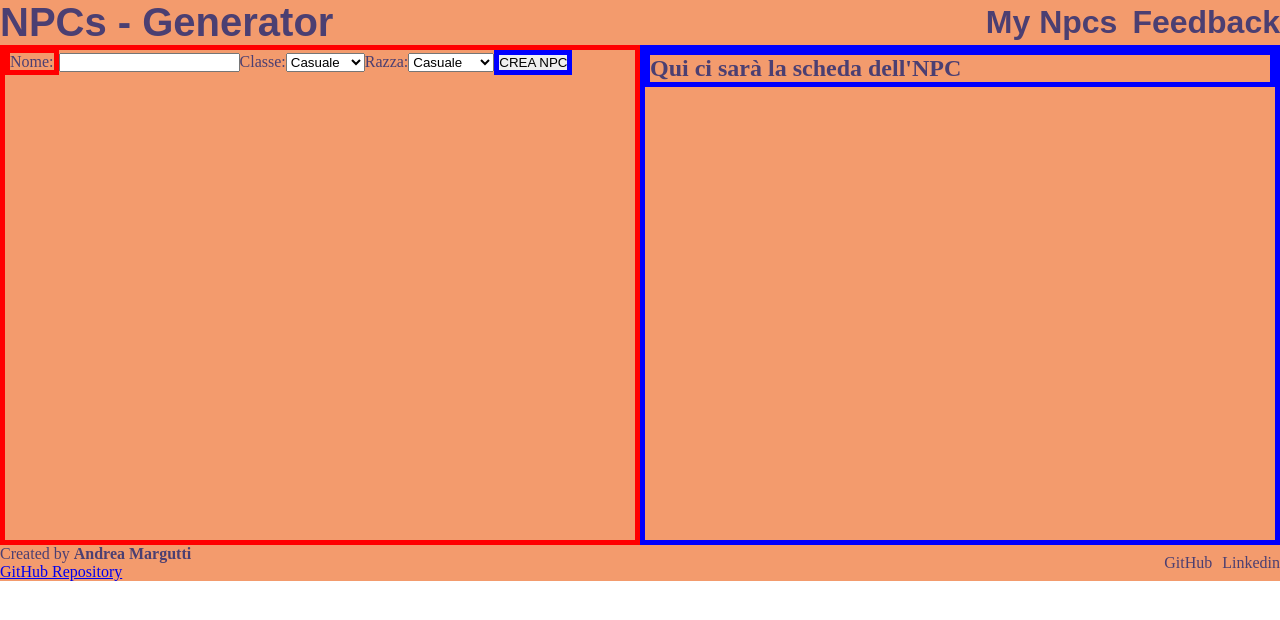
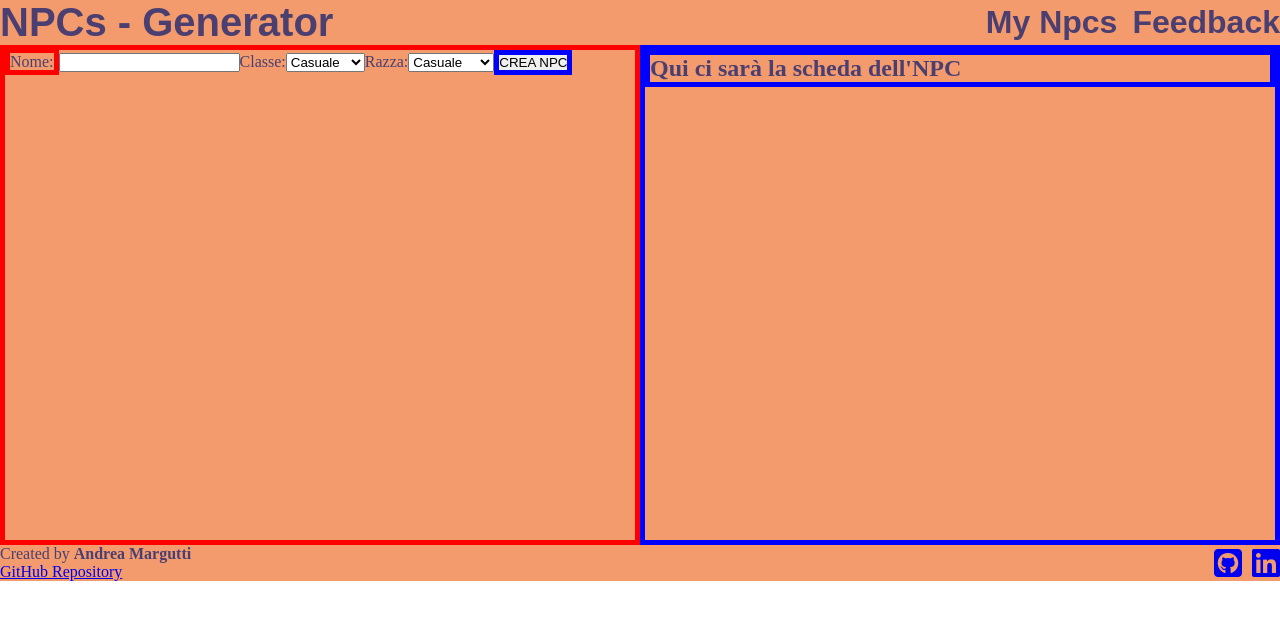
Before and after one commit to AndreaMargutti/npcs-generator, a Vue app: page / in a window 1280 px wide. Shown: the top 620 px of the page. Built offline with nearby package versions, Linux system fonts and the light colour scheme; a web font is replaced by a local one.

Commit message:
add links to footer

```diff
--- a/src/components/footer/AppFooter.vue
+++ b/src/components/footer/AppFooter.vue
@@ -15,8 +15,12 @@ export default {
             <li><a href="https://github.com/AndreaMargutti/npcs-generator">GitHub Repository</a></li>
         </ul>
         <ul class="d-flex gap-1">
-            <li>GitHub</li>
-            <li>Linkedin</li>
+            <li>
+                <a href="https://github.com/AndreaMargutti"><i class="fa-brands fa-square-github fa-2x"></i></a>
+            </li>
+            <li>
+                <a href="https://www.linkedin.com/in/andrea-margutti-688841238/"><i class="fa-brands fa-linkedin fa-2x"></i></a>
+            </li>
         </ul>
     </section>
 </template>
```
